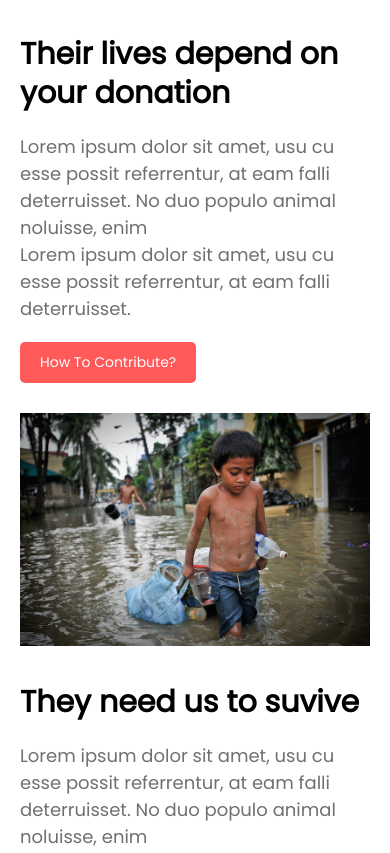
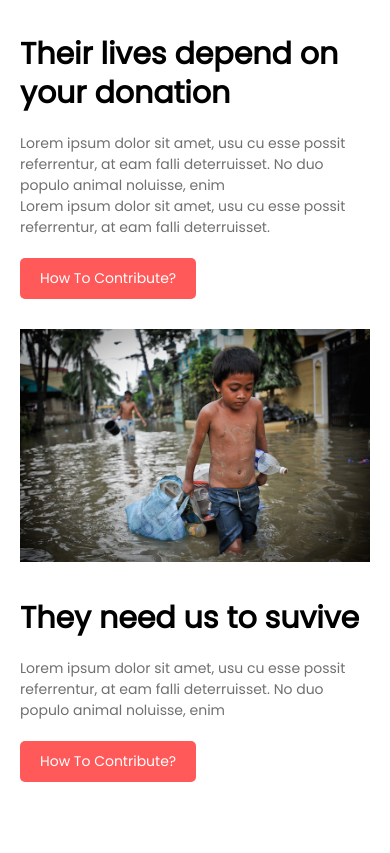
Before and after one commit to Ziaul-hasan/donation, a plain HTML site: page index.html in a window 390 px wide. Shown: the part 2625-3478 px from the top of the page. Drawn offline with Linux system fonts and the light colour scheme; files whose address does not match are found by name.

Commit message:
font size correction

```diff
--- a/styles/style.css
+++ b/styles/style.css
@@ -271,7 +271,7 @@ hr{
     .donate-title , .plan-title , .blog-title , .update-title{
         font-size: 30px;
     }
-    .donate-info , .plan-info , .update-info{
+    .donate-info , .plan-info , .update-info , .blog-info{
         font-size: 14px;
     }
     .donate-box{
```
